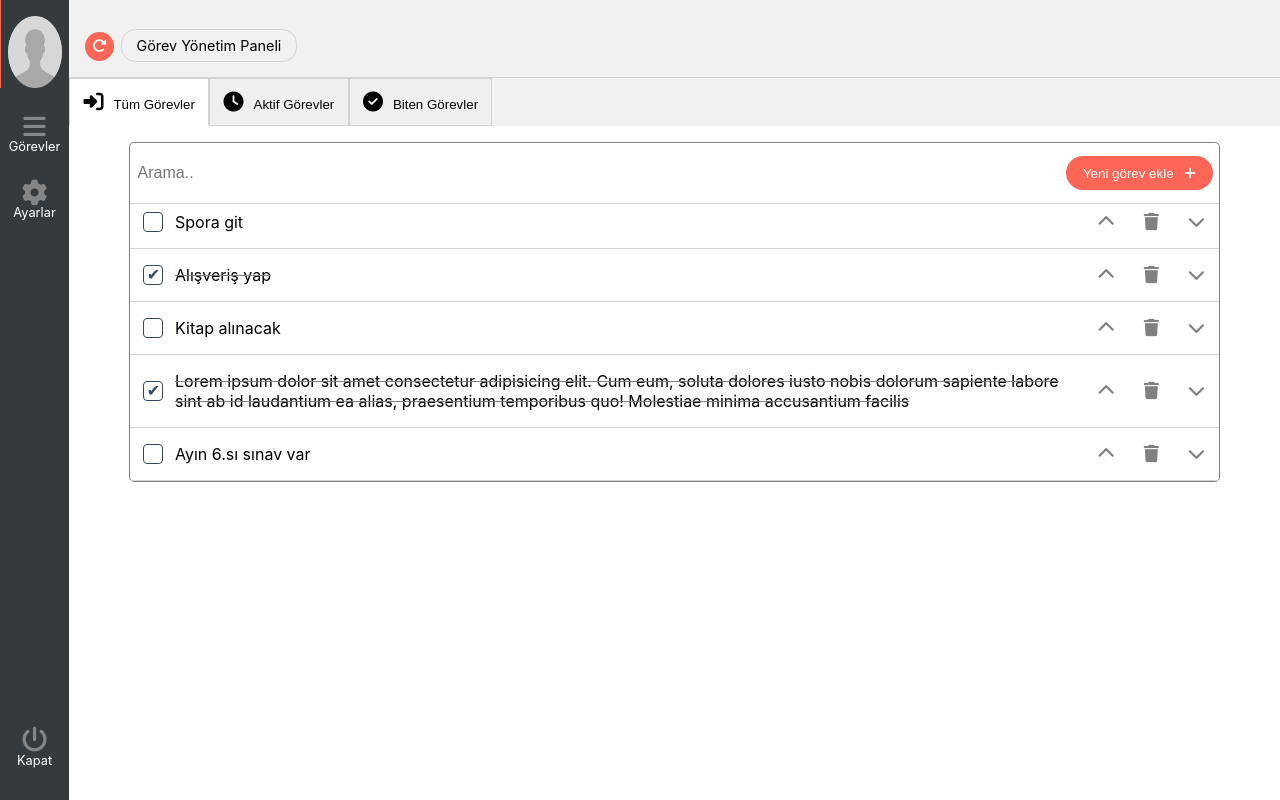
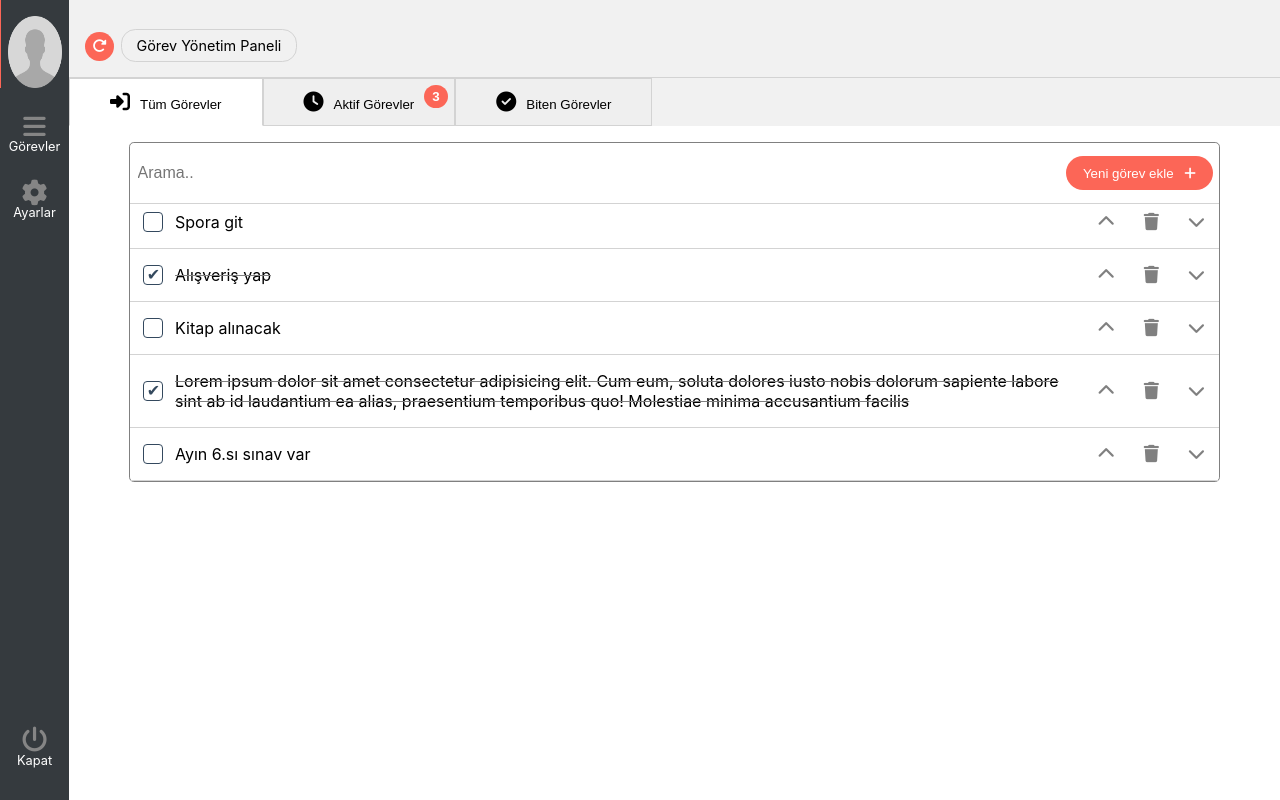
Before and after one commit to brkcrdk/todo, a React (Create React App) app: page / in a window 1280 px wide. Built offline with nearby package versions, Linux system fonts and the light colour scheme.

Commit message:
Active todo count added

```diff
--- a/src/Components/Tabs/Tab.jsx
+++ b/src/Components/Tabs/Tab.jsx
@@ -1,10 +1,13 @@
 import React from "react";
 
-const Tab = ({ onClick, label, icon, active, index }) => {
+const Tab = ({ onClick, label, icon, active, index, count }) => {
+  const renderCount =
+    label === "Aktif Görevler" ? <span id="active-count">{count}</span> : "";
   return (
     <button onClick={onClick} className={active === index ? "activeBtn" : ""}>
       <i className={`fas fa-${icon}`} />
-      <span>{label}</span>
+      <span id="tab-label">{label}</span>
+      {renderCount}
     </button>
   );
 };
--- a/src/Components/Tabs/Tabs.jsx
+++ b/src/Components/Tabs/Tabs.jsx
@@ -2,8 +2,10 @@ import React, { useState } from "react";
 import "./tabs.scss";
 import List from "../List/List";
 import Tab from "./Tab";
+import { todoCount } from "./todoCount";
 const Tabs = ({ todos, removeTodo, moveUp, moveDown, handleIsDone }) => {
   const [active, setActive] = useState(0);
+  const count = todoCount(todos);
   const handleTab = (index) => {
     if (active !== index) {
       setActive(index);
@@ -22,6 +24,8 @@ const Tabs = ({ todos, removeTodo, moveUp, moveDown, handleIsDone }) => {
       icon={todo.icon}
       active={active}
       index={index}
+      todos={todos}
+      count={count}
       onClick={() => {
         handleTab(index);
       }}
--- a/src/Components/Tabs/tabs.scss
+++ b/src/Components/Tabs/tabs.scss
@@ -17,12 +17,15 @@
     cursor: pointer;
     border: 1px solid lightgrey;
     outline: none;
-    padding: 1em;
+    padding: 1em 3em;
+    position: relative;
     i {
       font-size: 1.5em;
       padding-right: 0.5em;
     }
-    span {
+  }
+}
+#tab-label {
   @include mobileS {
     display: none;
   }
@@ -30,7 +33,16 @@
     display: inline-block;
   }
 }
-  }
+
+#active-count {
+  position: absolute;
+  padding: 0.3em 0.6em;
+  border-radius: 50%;
+  top: 0.5em;
+  right: 0.5em;
+  color: white;
+  font-weight: 700;
+  background-color: getColor(myOrange);
 }
 
 .activeBtn {
--- /dev/null
+++ b/src/Components/Tabs/todoCount.js
@@ -0,0 +1,8 @@
+export const todoCount = (array) => {
+  const filteredItems =
+    array &&
+    array.filter((todo) => {
+      return todo.isDone === false;
+    });
+  return filteredItems.length;
+};
```
Lines whose indentation alone changed are shown as unchanged.
